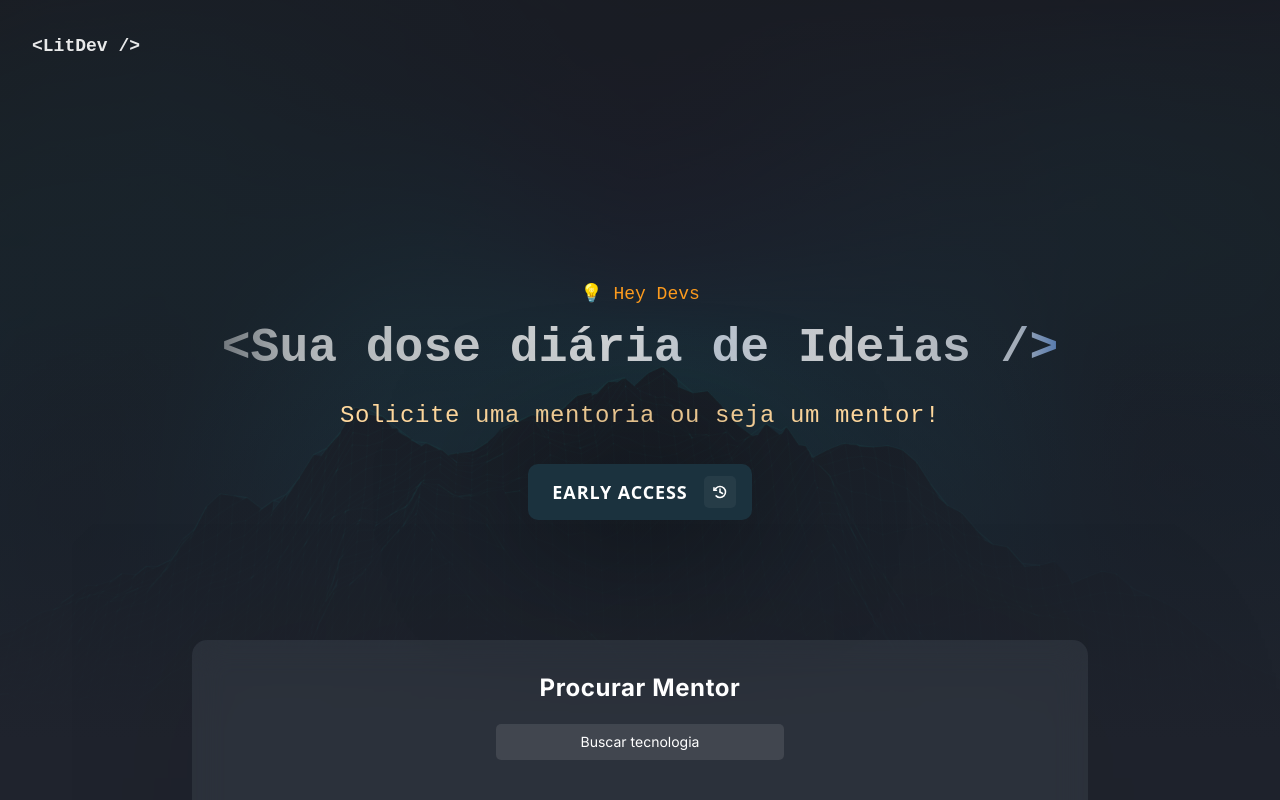
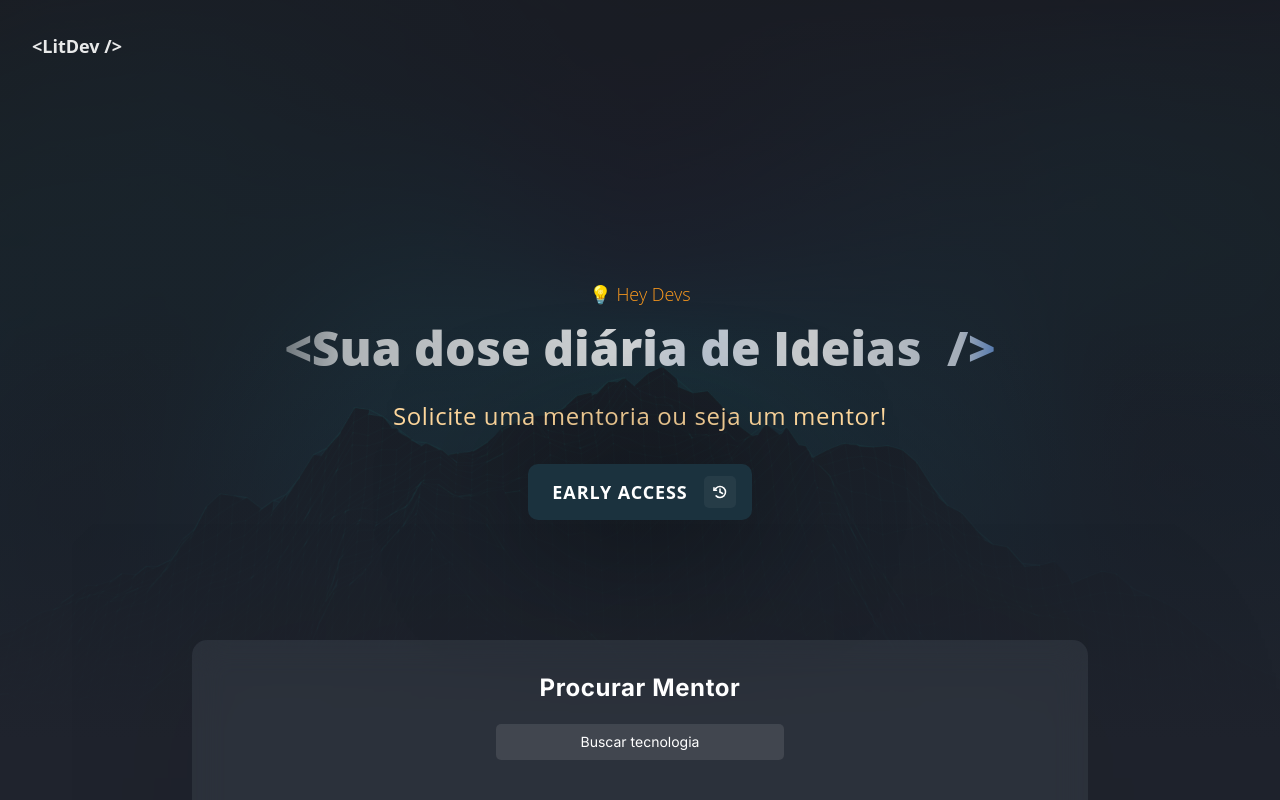
Before and after one commit to JuanBelo/litdev, a Next.js app: page / in a window 1280 px wide. Shown: the top 800 px of the page. Built offline with nearby package versions, Linux system fonts and the light colour scheme; a web font is replaced by a local one.

Commit message:
chore: tailwind configs

```diff
--- a/tailwind.config.js
+++ b/tailwind.config.js
@@ -34,8 +34,10 @@ module.exports = {
         },
       },
       fontFamily: {
-        opensans: ["Source Code Pro", `monospace`],
+        opensans: ["Open Sans", `sans-serif`],
+        "Source+Sans+Pro": ["Source Code Pro", `sans-serif`],
         inter: ["Inter", `sans-serif`],
+        roboto: ["Roboto", `sans-serif`],
       },
     },
   },
```
